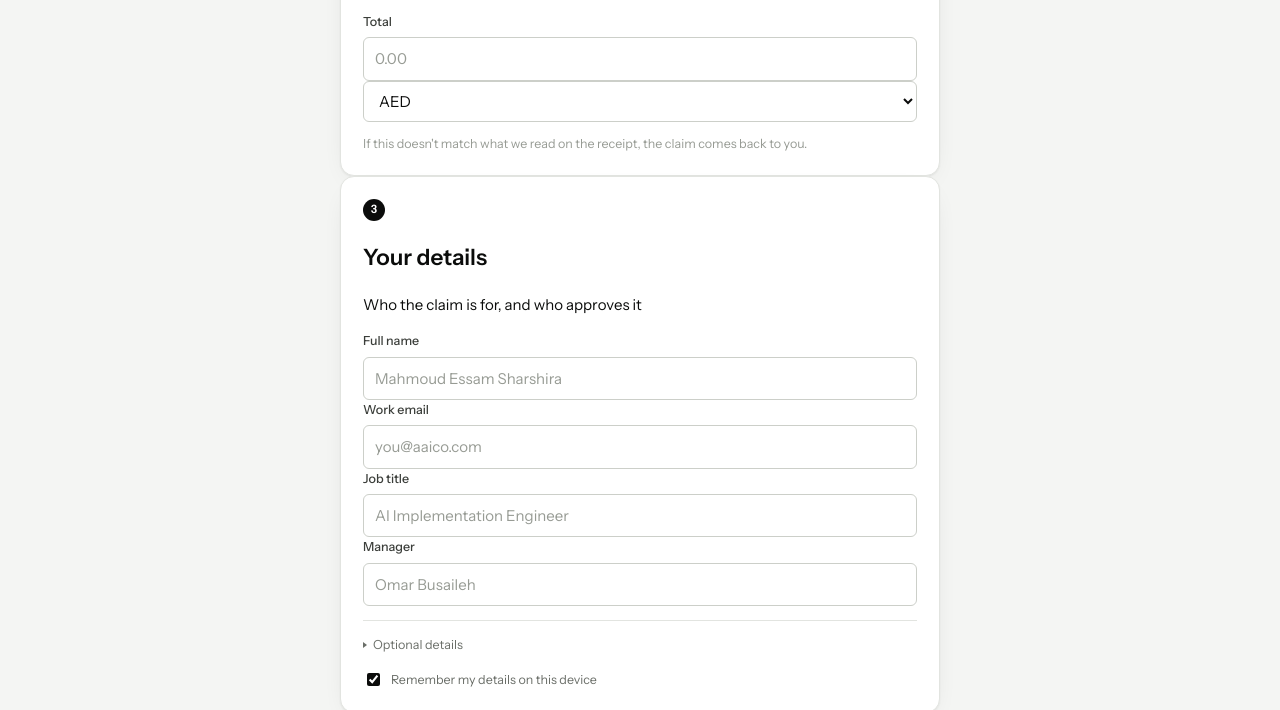
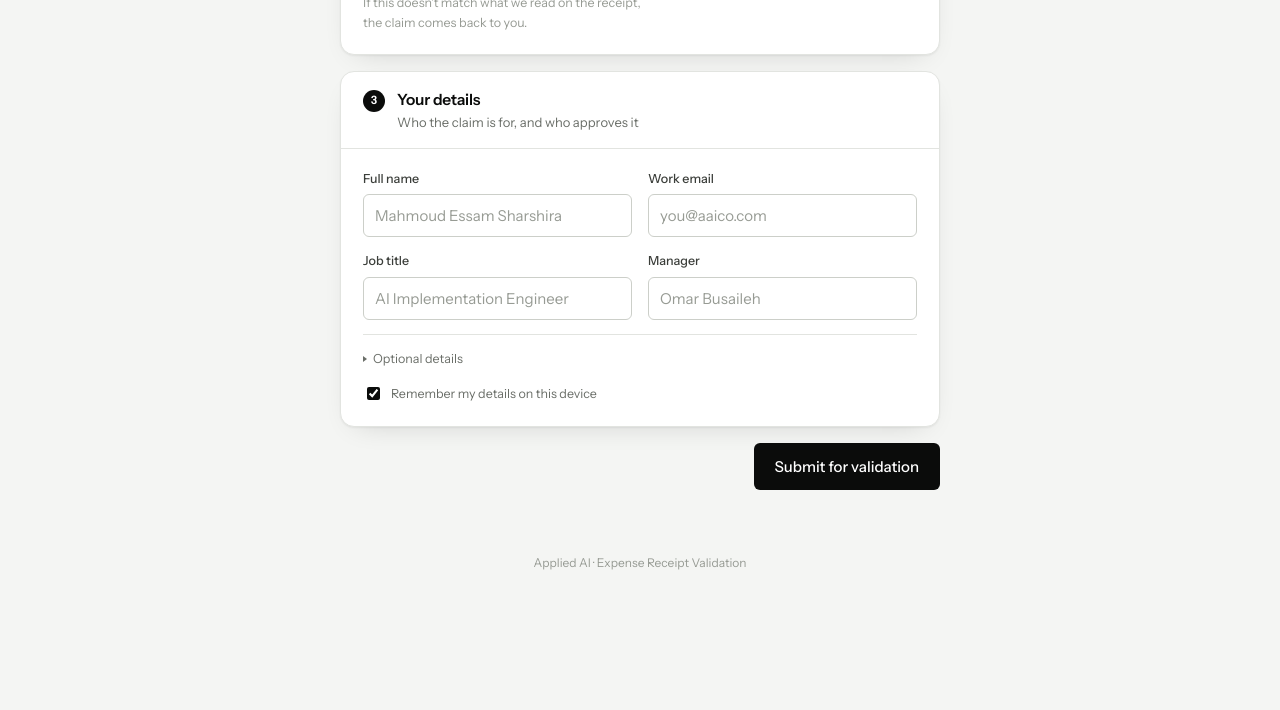
Before and after one commit to soufianedouhaib/Expense-Receipt-Validation, a website: page index.html in a window 1280 px wide. Shown: the part 694-1404 px from the top of the page. After the commit the page ends 1302 px from the top, so only its background shows below. Drawn offline with Linux system fonts and the light colour scheme.

Commit message:
Refactor styles for card and amount group components

```diff
--- a/styles.css
+++ b/styles.css
@@ -131,6 +131,7 @@ body {
 .masthead {
   display: flex;
   align-items: center;
+  justify-content: center;
   gap: 14px;
   padding: 18px 24px;
   background: var(--surface);
@@ -197,22 +198,42 @@ body {
   box-shadow: var(--shadow);
 }
 
-.card-legend {
+/* Card header: numbered marker + title + one line of guidance, separated
+   from the controls by a rule that spans the full card width. */
+
+.card-head {
   display: flex;
-  align-items: center;
-  gap: 10px;
-  padding: 0;
-  margin-bottom: 16px;
-  font-size: 15px;
+  align-items: flex-start;
+  gap: 12px;
+  margin: -4px -22px 20px;
+  padding: 0 22px 16px;
+  border-bottom: 1px solid var(--line);
+}
+
+.card-head-text { min-width: 0; }
+
+.card-title {
+  margin: 0;
+  font-size: 15.5px;
   font-weight: 600;
-  letter-spacing: -0.01em;
+  letter-spacing: -0.012em;
+  line-height: 1.35;
+}
+
+.card-sub {
+  margin: 2px 0 0;
+  font-size: 13px;
+  line-height: 1.45;
+  color: var(--ink-3);
 }
 
 .step-num {
+  flex: none;
   display: grid;
   place-items: center;
   width: 22px;
   height: 22px;
+  margin-top: 0.5px;
   border-radius: 50%;
   background: var(--accent);
   color: var(--accent-ink);
@@ -272,12 +293,63 @@ body {
 
 /* ----------------------------- fields ----------------------------- */
 
-.row { display: flex; flex-wrap: wrap; gap: 14px; }
-.row + .row { margin-top: 14px; }
+.stack { display: flex; flex-direction: column; gap: 16px; }
+
+.grid-2, .grid-3 { display: grid; gap: 14px 16px; }
+.grid-2 { grid-template-columns: repeat(2, minmax(0, 1fr)); }
+.grid-3 { grid-template-columns: repeat(3, minmax(0, 1fr)); }
 
 .field { display: flex; flex-direction: column; min-width: 0; }
-.field-grow { flex: 1 1 200px; }
-.field-currency { flex: 0 0 118px; }
+
+/* The amount and its currency are one value, so they read as one control. */
+.field-amount { max-width: 280px; }
+
+.amount-group {
+  display: flex;
+  align-items: stretch;
+  background: var(--surface);
+  border: 1px solid var(--line-strong);
+  border-radius: var(--r-sm);
+  transition: border-color .15s ease, box-shadow .15s ease;
+}
+
+.amount-group:focus-within {
+  border-color: var(--ink);
+  box-shadow: 0 0 0 3px var(--focus);
+}
+
+.amount-group.invalid,
+.amount-group:has(input.invalid) { border-color: var(--err-ink); }
+
+.amount-group input[type="number"] {
+  flex: 1;
+  min-width: 0;
+  border: 0;
+  background: transparent;
+  border-radius: var(--r-sm) 0 0 var(--r-sm);
+  font-family: var(--mono);
+  font-variant-numeric: tabular-nums;
+  letter-spacing: -0.01em;
+}
+
+.amount-group input:focus { outline: none; box-shadow: none; }
+
+.amount-divider { width: 1px; background: var(--line); margin: 7px 0; }
+
+.amount-group select {
+  flex: none;
+  width: auto;
+  border: 0;
+  background: transparent;
+  border-radius: 0 var(--r-sm) var(--r-sm) 0;
+  padding-inline: 10px 8px;
+  font-size: 14px;
+  font-weight: 500;
+  color: var(--ink-2);
+  cursor: pointer;
+}
+
+.amount-group select:focus { outline: none; box-shadow: none; }
 
 label {
   font-size: 12.5px; font-weight: 500;
@@ -519,7 +591,9 @@ input.invalid, select.invalid { border-color: var(--err-ink); }
   .shell { padding-block: 28px 48px; padding-inline: 16px; }
   .intro h1 { font-size: 22px; }
   .card { padding: 18px; border-radius: var(--r-md); }
-  .field-currency { flex: 1 1 100%; }
+  .card-head { margin: -3px -18px 18px; padding: 0 18px 14px; }
+  .grid-2, .grid-3 { grid-template-columns: minmax(0, 1fr); }
+  .field-amount { max-width: none; }
   .actions .btn { width: 100%; }
   .actions-split { flex-direction: column-reverse; }
   .actions-split .btn { width: 100%; }
```
